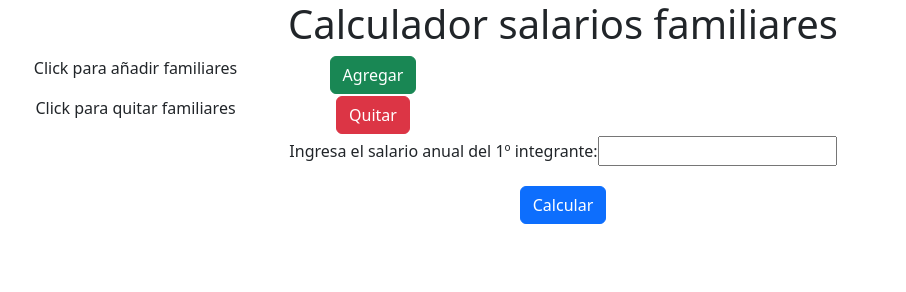
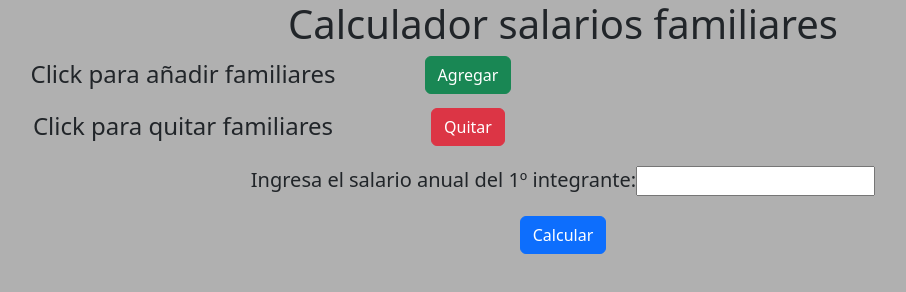
Before and after one commit to Rodrigo-ade/tareas-rargentinaprograma, a website: page clase-8-tarea-2/2/index.html in a window 1280 px wide. Both pictures are taken after a click on the button "Agregar". Shown: the whole page, without its empty margins (77-983 px from the left). Drawn offline with nearby package versions, Linux system fonts and the light colour scheme.

Commit message:
Corrige tamaño de las letras
para una mejor visualización

```diff
--- a/clase-8-tarea-2/2/clase6-parte-2.js
+++ b/clase-8-tarea-2/2/clase6-parte-2.js
@@ -21,6 +21,7 @@ let numeroIntegrante = 0;
 function agregarIntegrante(){
     let etiquetaIntegrante = document.createElement("label");
     let textoEtiquetaIntegrante = document.createTextNode(`Ingresa el salario anual del ${numeroIntegrante + 1}º integrante: `);
+    etiquetaIntegrante.classList.add("fs-5");
     etiquetaIntegrante.appendChild(textoEtiquetaIntegrante);
 
     let inputIntegrante = document.createElement("input");
@@ -32,6 +33,7 @@ function agregarIntegrante(){
     divIntegrante.appendChild(etiquetaIntegrante);
     divIntegrante.appendChild(inputIntegrante);
     divIntegrante.id = `integrante-${numeroIntegrante}`;
+    divIntegrante.classList.add("valores-integrante");
 
     document.querySelector("#lista-familiares").appendChild(divIntegrante);
     numeroIntegrante ++;
--- a/clase-8-tarea-2/2/index.html
+++ b/clase-8-tarea-2/2/index.html
@@ -17,8 +17,8 @@
         </div>
 
         <div class="row">
-          <div class="col-sm-3">
-             <p>Click para añadir familiares</p>
+          <div class="col-sm-4">
+             <p class="fs-4">Click para añadir familiares</p>
           </div>
           <div class="col-sm-2">
              <button type="button" id="agregar" class="btn btn-success">Agregar</button>
@@ -26,8 +26,8 @@
         </div>
 
         <div class="row">
-          <div class="col-sm-3">
-            <p>Click para quitar familiares</p>
+          <div class="col-sm-4">
+            <p class="fs-4">Click para quitar familiares</p>
           </div>
           <div class="col-sm-2">
             <button type="button" id="quitar" class="btn btn-danger">Quitar</button>
@@ -54,25 +54,25 @@
             <div id="lista-resultados" class="oculto">
                 <div class="row justify-content-center text-start">
                     <div class="col-sm-12 ">
-                        <p>El mayor salario es: <strong id="mayor-salario"></strong></p>
+                        <p class="fs-5">El mayor salario es: <strong id="mayor-salario"></strong></p>
                     </div>
                   </div>
 
                   <div class="row justify-content-center text-start">
                     <div class="col-sm-12 ">
-                        <p>El menor salario es: <strong id="menor-salario"></strong></p>
+                        <p class="fs-5">El menor salario es: <strong id="menor-salario"></strong></p>
                     </div>
                   </div>
 
                   <div class="row justify-content-center text-start">
                     <div class="col-sm-12 ">
-                        <p>El salario anual promedio es: <strong id="promedio-anual-salario"></strong></p>
+                        <p class="fs-5">El salario anual promedio es: <strong id="promedio-anual-salario"></strong></p>
                     </div>
                   </div>
 
                   <div class="row justify-content-center text-start">
                     <div class="col-sm-12 ">
-                        <p>El salario mensual promedio es: <strong id="promedio-mensual-salario"></strong></p>
+                        <p class="fs-5">El salario mensual promedio es: <strong id="promedio-mensual-salario"></strong></p>
                     </div>
                   </div>
             </div>
--- a/clase-8-tarea-2/2/main.css
+++ b/clase-8-tarea-2/2/main.css
@@ -15,3 +15,11 @@
 #contenedor-error{
     margin: 10px;
 }
+
+.valores-integrante{
+    margin: 5px;
+}
+
+body{
+    background-color: rgb(176, 176, 176) !important;
+}
```
